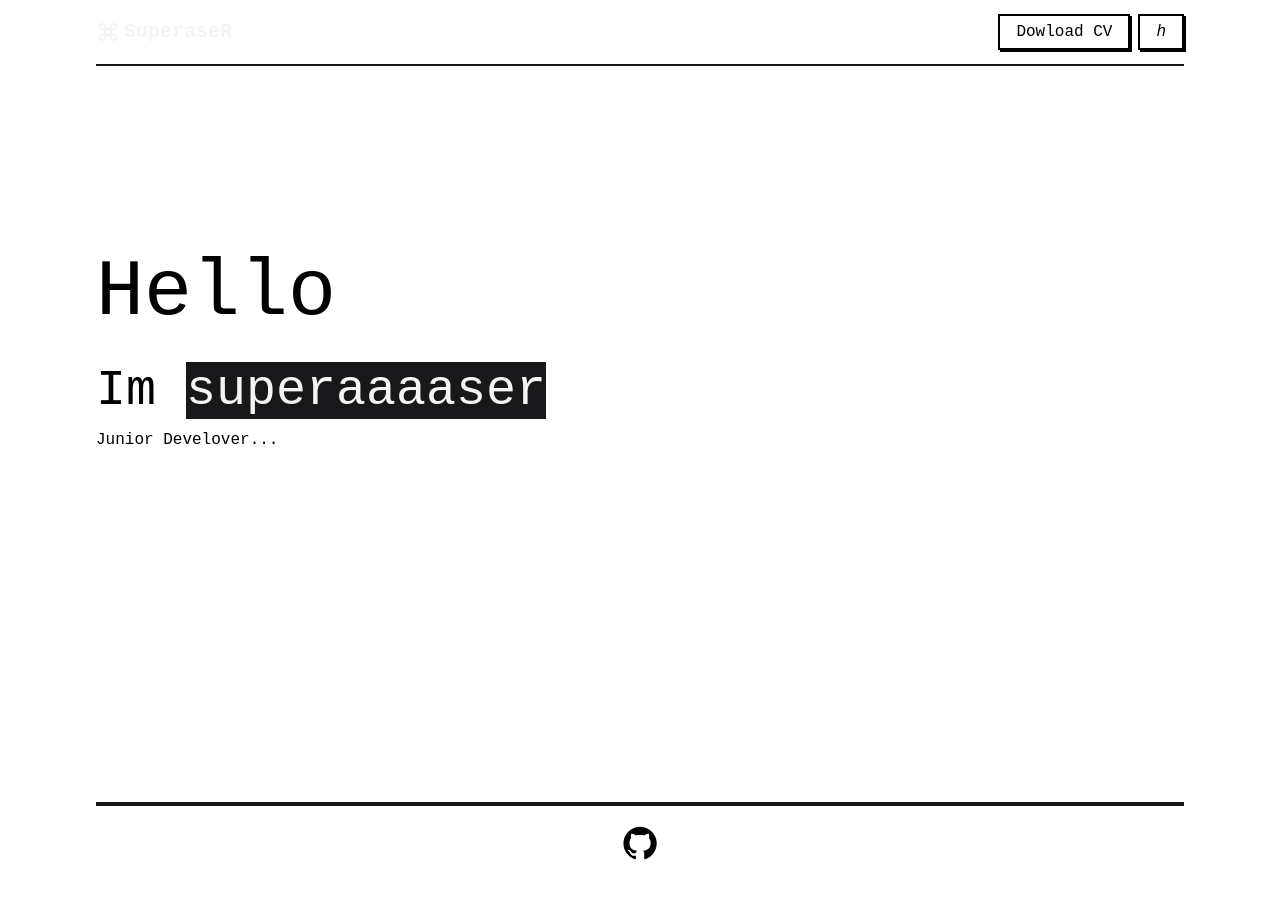
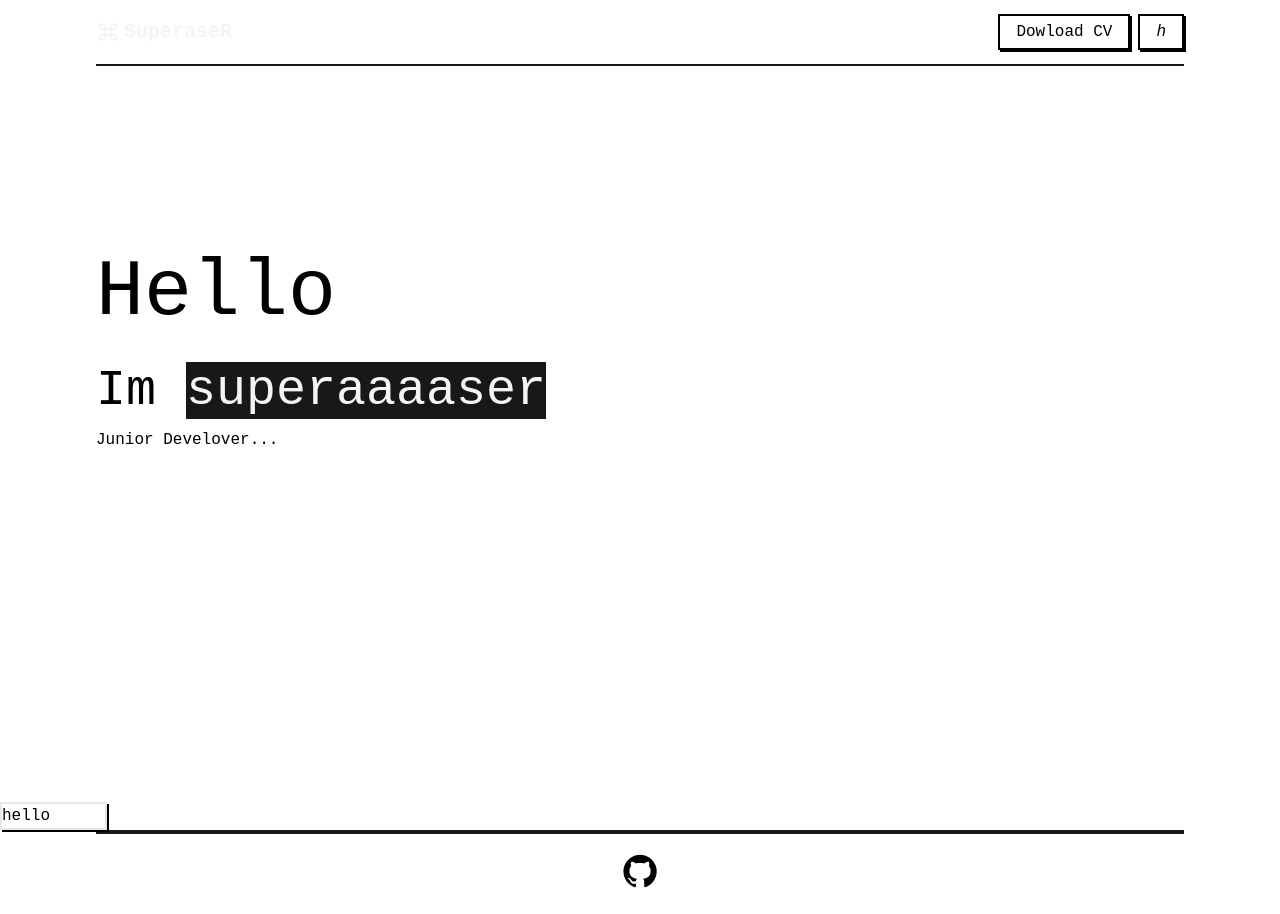
Before and after one commit to superaaaaser/superaaaaser, a Next.js app: page / in a window 1280 px wide. Before the commit the page ends 886 px from the top, so only its background shows below. Built offline with nearby package versions, Linux system fonts and the light colour scheme.

Commit message:
superaaaaser

```diff
--- a/src/app/page.tsx
+++ b/src/app/page.tsx
@@ -3,11 +3,13 @@
 import Footer from "../components/Footer";
 import Header from "../components/Header";
 import Hero from "../components/Hero";
+import Project from "../components/Project/Index";
 export default function Home() {
   return (
     <div className="w-full dark:bg-zinc-950">
       <Header />
       <Hero />
+      <Project />
       <Footer />
     </div>
   );
--- a/src/components/Project/Index.tsx
+++ b/src/components/Project/Index.tsx
@@ -1,8 +1,11 @@
+import Card from "../ui/Card/Index";
 export default function Project() {
   return (
     <div>
       <div></div>
-      <div className="grid grid-cols-12"></div>
+      <div className="grid grid-cols-12">
+        <Card>hello</Card>
+      </div>
     </div>
   );
 }
--- /dev/null
+++ b/src/components/ui/Card/Index.tsx
@@ -0,0 +1,12 @@
+type CardProps = {
+  className?: string;
+  children?: React.ReactNode;
+};
+
+export default function Card(CardProps: CardProps) {
+  return (
+    <div className={`${CardProps.className} shadow-no-blur border-2`}>
+      {CardProps.children}
+    </div>
+  );
+}
```
